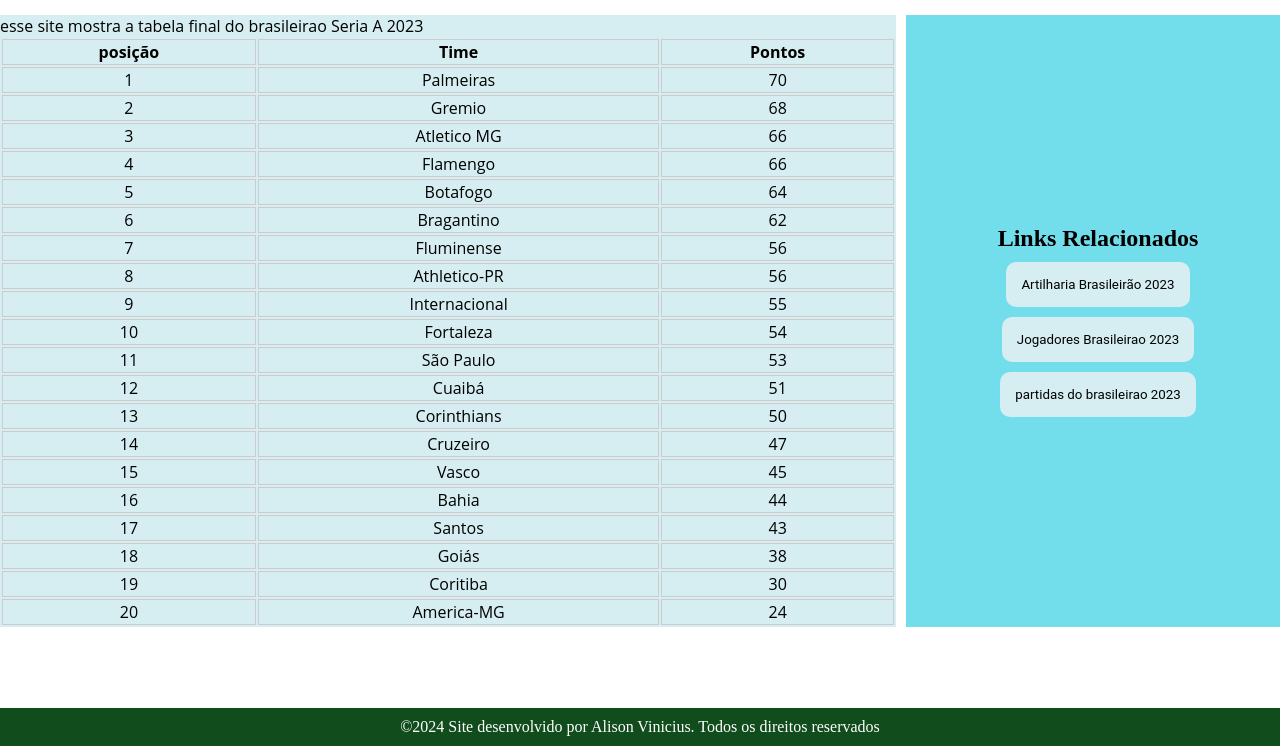
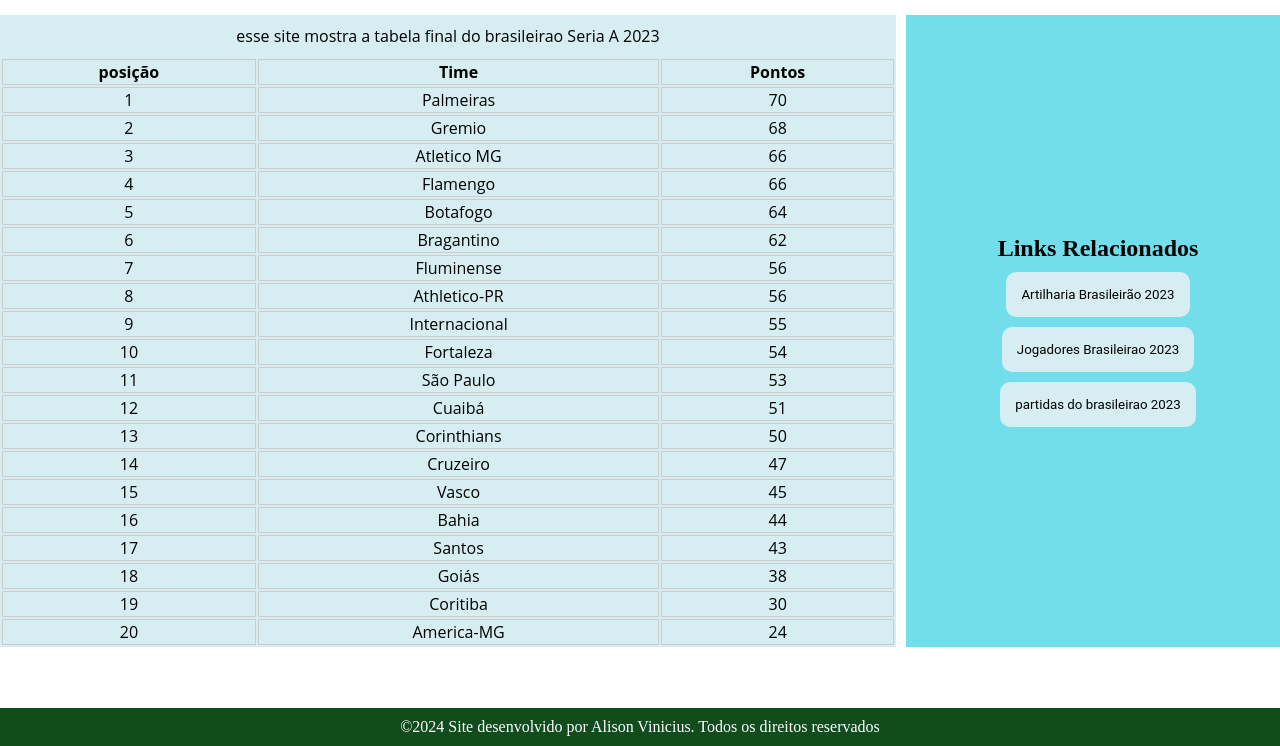
Before and after one commit to alison-vinicius/atividade3-MaisParaTi, a plain HTML site: page leading-page/atividade3/index.html in a window 1280 px wide. Shown: the part 54-800 px from the top of the page. Drawn offline with Linux system fonts and the light colour scheme; a web font is replaced by a local one.

Commit message:
versão final

```diff
--- a/leading-page/atividade3/style.css
+++ b/leading-page/atividade3/style.css
@@ -127,3 +127,8 @@
     margin-top: auto;
     padding: 10px;
 }
+
+p{
+    text-align: center;
+    margin: 10px;
+}
```
